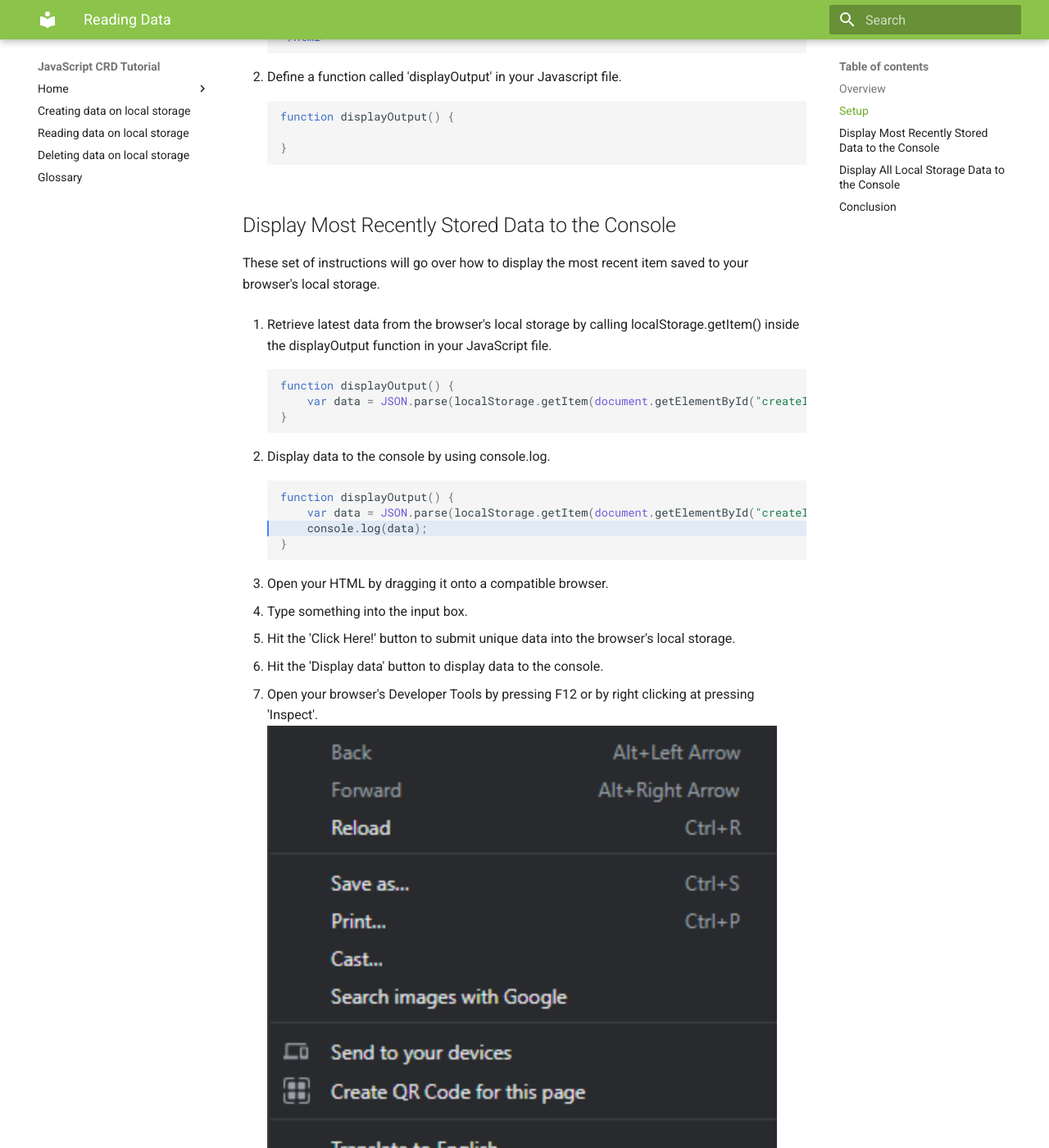
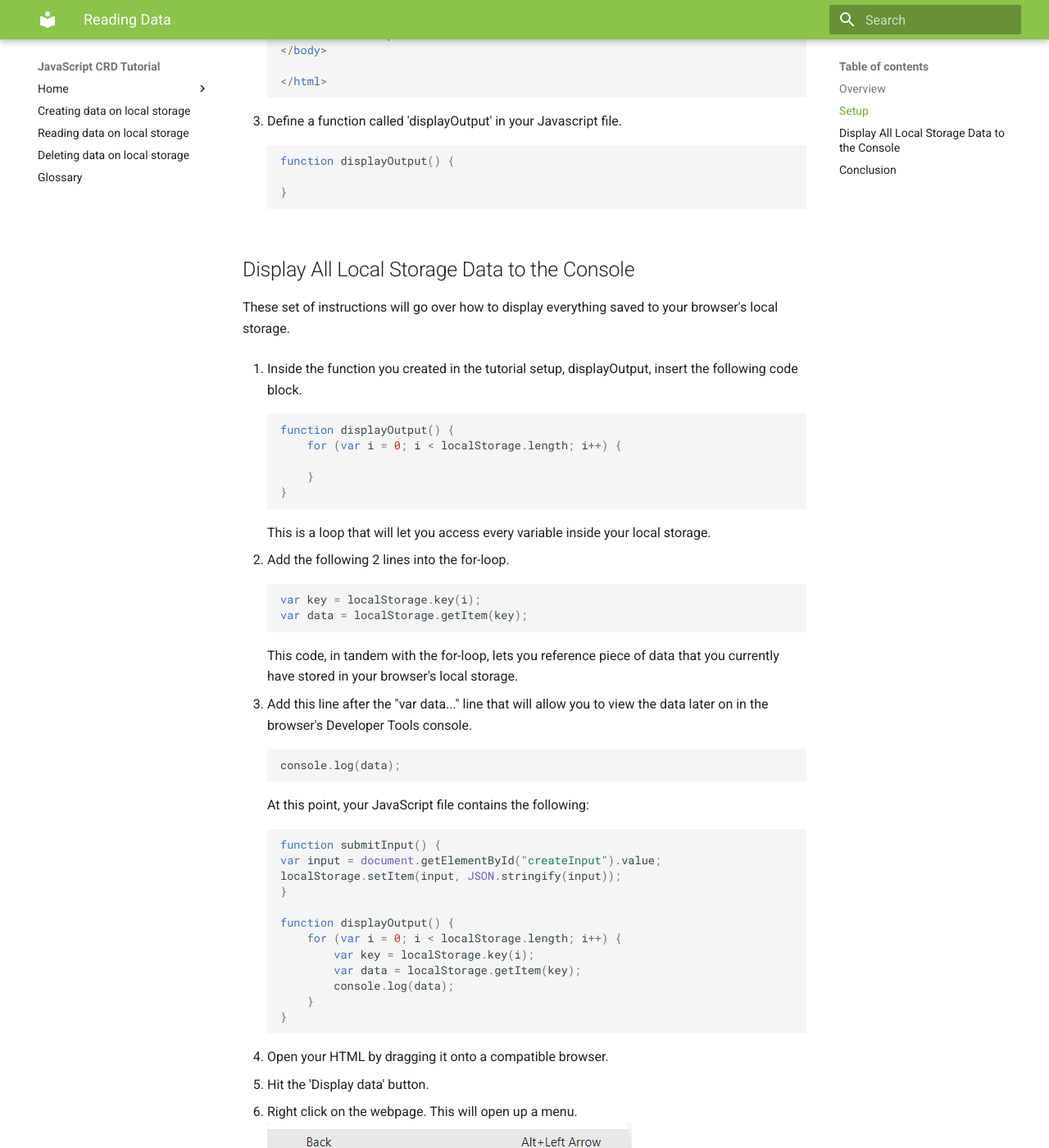
Before and after one commit to mnkhee/user-docs-project, an MkDocs documentation site: the page built from docs/tutorials/reading.md, in a window 1280 px wide and 1400 px high, scrolled down 937 px. Shown: the whole window at 82% size. Built offline with MkDocs 1.6.1 and Material for MkDocs 9.7.7, drawn with Linux system fonts in a browser that asks for light colours; some of the changed text lies outside the part shown.

Commit message:
Update mkdocs.yml

````diff
--- a/docs/tutorials/reading.md
+++ b/docs/tutorials/reading.md
@@ -5,11 +5,13 @@
 This section will focus on reading and displaying data from your web browser's local storage.
 !!! tip "Pre-requisites"
     This tutorial is a continuation on the [**creating tutorial**](creating.md). If you have not completed it, you will need to have setup data inside your browser's local storage on your own.
-    <br> *There is no guarantee that the data you have entered will be compatible with our code*. Continue at your own risk!
+    <br> **There is no guarantee that the data you have entered on your own will be compatible with our code**. Continue at your own risk!
 
 ## Setup
 
-1. Create a button tag below the previous button tag in your HTML file. Give it an id attribute 'displayData', an onClick event attribute 'displayOutput', and put any text inside.
+1. Create a button tag below the previous button tag in your HTML file.
+
+2. Give it an id attribute 'displayData', an onClick event attribute 'displayOutput', and put any text inside.
 
     At this point, you should have this in your HTML file.
 
@@ -44,45 +46,45 @@ This section will focus on reading and displaying data from your web browser's l
     }
     ```
 
-## Display Most Recently Stored Data to the Console
+## Display All Local Storage Data to the Console
 
-These set of instructions will go over how to display the most recent item saved to your browser's local storage.
+These set of instructions will go over how to display everything saved to your browser's local storage.
 
-1. Retrieve latest data from the browser's local storage by calling localStorage.getItem() inside the displayOutput function in your JavaScript file.
+1. Inside the function you created in the tutorial setup, displayOutput, insert the following code block.
 
     ```js
     function displayOutput() {
-        var data = JSON.parse(localStorage.getItem(document.getElementById("createInput").value));
+        for (var i = 0; i < localStorage.length; i++) {
+
+        }
     }
     ```
 
-2. Display data to the console by using console.log.
+    This is a loop that will let you access every variable inside your local storage.
 
-    ```{.js .annotate hl_lines="3"}
-    function displayOutput() {
-        var data = JSON.parse(localStorage.getItem(document.getElementById("createInput").value));
-        console.log(data);
-    }
+2. Add the following 2 lines into the for-loop.
+
+    ```js
+    var key = localStorage.key(i);
+    var data = localStorage.getItem(key);
     ```
 
-3. Open your HTML by dragging it onto a compatible browser.
-4. Type something into the input box.
-5. Hit the 'Click Here!' button to submit unique data into the browser's local storage.
-6. Hit the 'Display data' button to display data to the console.
-7. Open your browser's Developer Tools by pressing F12 or by right clicking at pressing 'Inspect'.
-    <br> ![access-developer-tools](/images/reading/access-developer-tools.png)
-8. Navigate to the console tab.
-    <br> ![access-console](/images/reading/access-console.png)
+    This code, in tandem with the for-loop, lets you reference piece of data that you currently have stored in your browser's local storage.
 
-    At this point, you will see the latest bit of data stored in your browser's local storage.
-
-## Display All Local Storage Data to the Console
-
-These set of instructions will go over how to display everything saved to your browsers local storage.
-
-1. Insert the following code block inside the displayOutput function in your JavaScript file.
+3. Add this line after the "var data..." line that will allow you to view the data later on in the browser's Developer Tools console.
 
     ```js
+    console.log(data);
+    ```
+
+    At this point, your JavaScript file contains the following:
+
+    ```js
+    function submitInput() {
+    var input = document.getElementById("createInput").value;
+    localStorage.setItem(input, JSON.stringify(input));
+    }
+
     function displayOutput() {
         for (var i = 0; i < localStorage.length; i++) {
             var key = localStorage.key(i);
@@ -92,16 +94,19 @@ These set of instructions will go over how to display everything saved to your b
     }
     ```
 
-2. Open your HTML by dragging it onto a compatible browser.
-3. Type something into the input box.
-4. Hit the 'Click Here!' button to submit unique data into the browser's local storage.
-5. Hit the 'Display data' button to display data to the console.
-6. Open your browser's Developer Tools by pressing F12 or by right clicking at pressing 'Inspect'.
+4. Open your HTML by dragging it onto a compatible browser.
+5. Hit the 'Display data' button.
+6. Right click on the webpage. This will open up a menu.
+    <br> ![right-click](/images/reading/right-click.png)
+6. Open your browser's Developer Tools by clicking 'Inspect', or your browser's equivalent.
     <br> ![access-developer-tools](/images/reading/access-developer-tools.png)
 7. Navigate to the console tab.
     <br> ![access-console](/images/reading/access-console.png)
+    At this point, you will see all data stored in your browser's local storage.
+    <br> ![console-log](/images/reading/console-log.png)
 
-    At this point, you will see all data stored in your browser's local storage.
+    !!! warning "Warning"
+        If your local storage data was wiped, or you have not completed our creating tutorial, the data may not display. If this is the case, please enter some new data and try again.
 
 ## Conclusion
 
````
Also changed, not shown: other parts of docs/tutorials/reading.md (+1 -1 lines), docs/images/reading/console-log.png (added), docs/images/reading/right-click.png (added).
